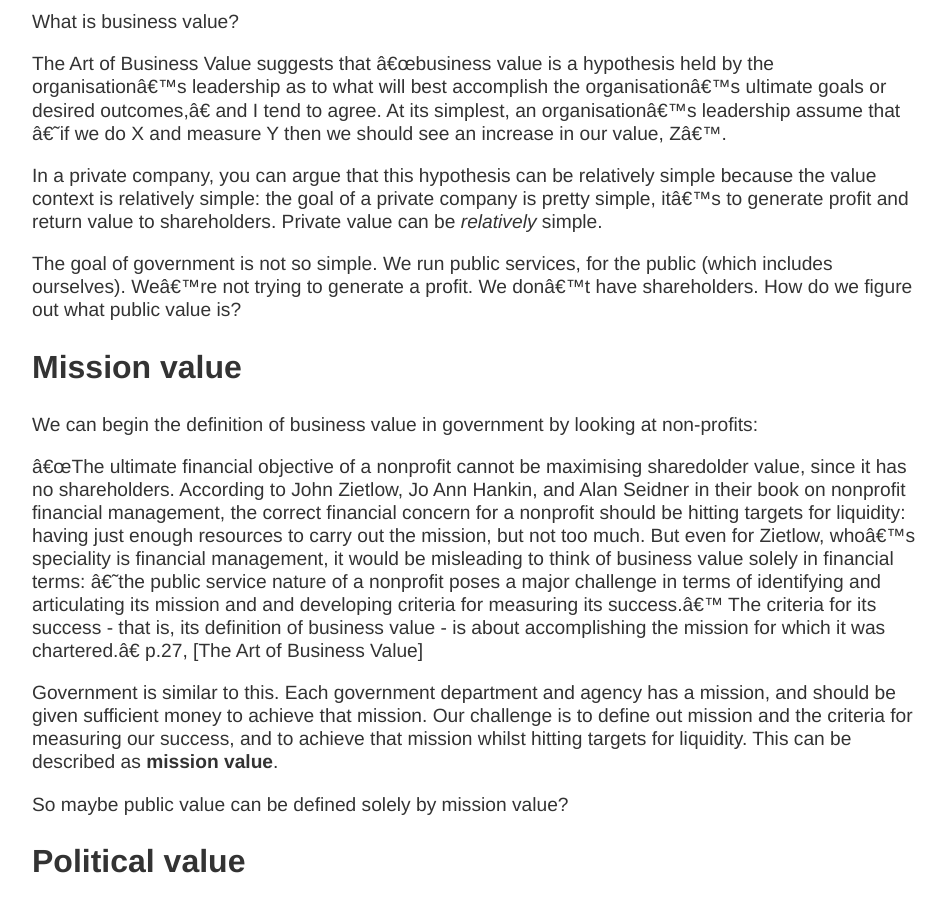
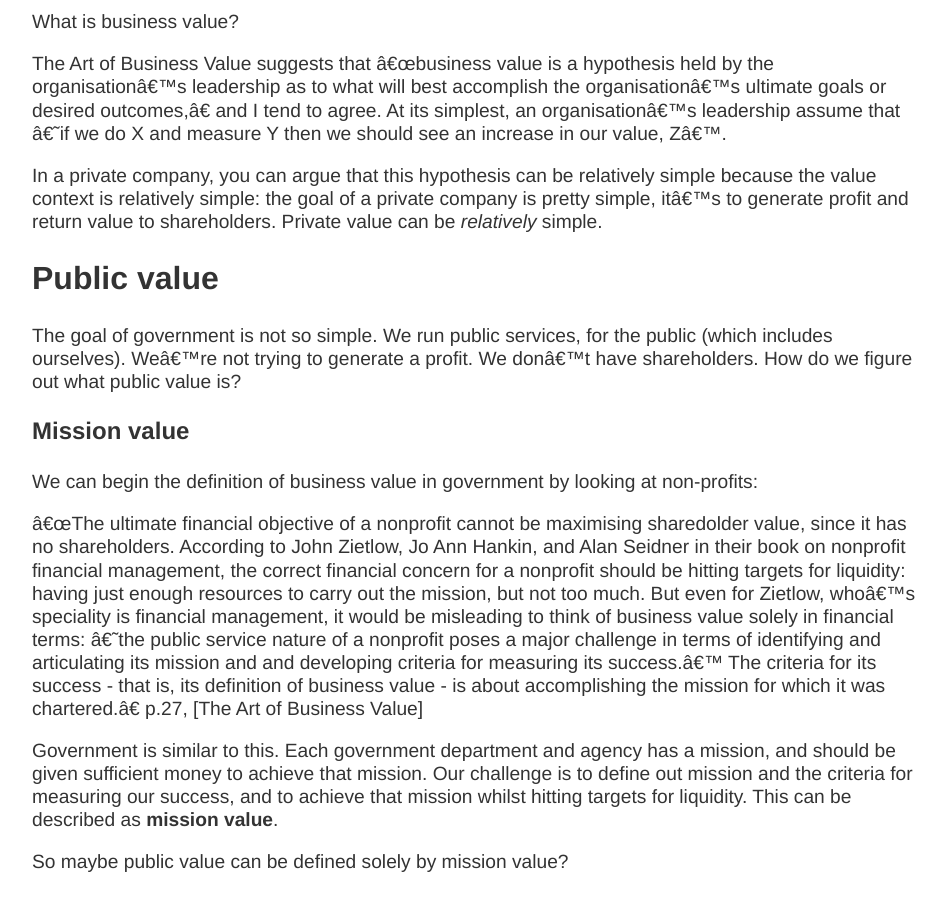
Before and after one commit to scottcolfer/scottcolfer.github.io, a Jekyll site: the page built from _posts/2018-03-02-value-context.md, in a window 1280 px wide and 900 px high, scrolled down 1765 px. Shown: the whole window, without its empty margins (160-1106 px from the left). Built offline with Jekyll 4.4.1, drawn with Linux system fonts in a browser that asks for light colours.

Commit message:
Update 2018-03-02-value-context.md
Shortened post to just define public value but not go on to define the specific public value in which I'm working (do as separate post).

```diff
--- a/_posts/2018-03-02-value-context.md
+++ b/_posts/2018-03-02-value-context.md
@@ -42,9 +42,11 @@
 
 In a private company, you can argue that this hypothesis can be relatively simple because the value context is relatively simple: the goal of a private company is pretty simple, it's to generate profit and return value to shareholders. Private value can be *relatively* simple.
 
+## Public value
+
 The goal of government is not so simple. We run public services, for the public (which includes ourselves). We're not trying to generate a profit. We don't have shareholders. How do we figure out what public value is?
 
-## Mission value
+### Mission value
 
 We can begin the definition of business value in government by looking at non-profits:
 
@@ -54,7 +56,7 @@
 
 So maybe public value can be defined solely by mission value?
 
-## Political value
+### Political value
 
 No. Government is massive. Public value is not defined solely by the local mission of one team or agency.
 
```
